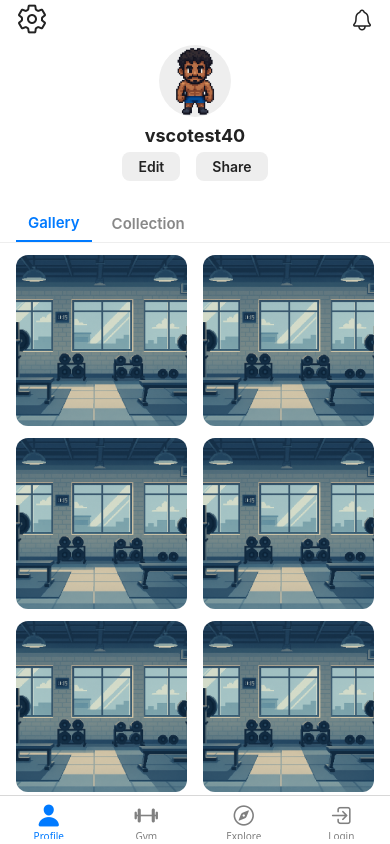
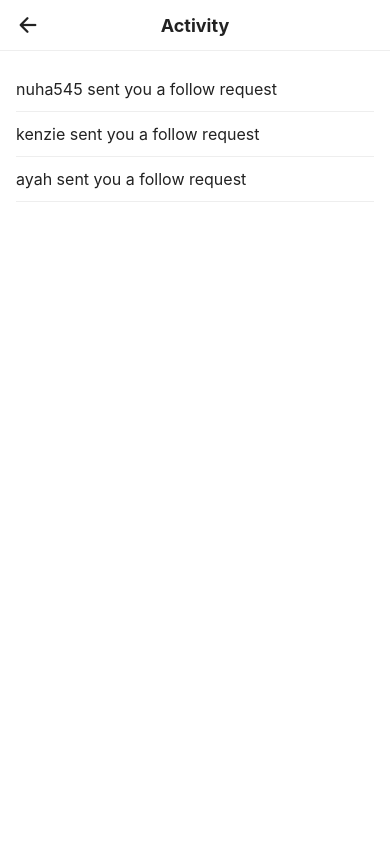
Before and after one commit to aliiqbal24/FitPal---Mobile-App, a React Native app: screen /Activity in a window 390 px wide. Built offline with nearby package versions, Linux system fonts and the light colour scheme.

Commit message:
Add Activity screen and navigation

```diff
--- a/src/navigation/RootNavigator.js
+++ b/src/navigation/RootNavigator.js
@@ -2,6 +2,7 @@ import React from 'react';
 import { createNativeStackNavigator } from '@react-navigation/native-stack';
 import TabNavigator from './TabNavigator';
 import SettingsScreen from '../screens/SettingsScreen';
+import ActivityScreen from '../screens/ActivityScreen';
 
 const Stack = createNativeStackNavigator();
 
@@ -10,6 +11,7 @@ export default function RootNavigator() {
     <Stack.Navigator screenOptions={{ headerShown: false }}>
       <Stack.Screen name="Tabs" component={TabNavigator} />
       <Stack.Screen name="Settings" component={SettingsScreen} />
+      <Stack.Screen name="Activity" component={ActivityScreen} />
     </Stack.Navigator>
   );
 }
--- /dev/null
+++ b/src/screens/ActivityScreen.js
@@ -0,0 +1,64 @@
+import React from 'react';
+import { View, Text, StyleSheet, TouchableOpacity, ScrollView } from 'react-native';
+import { SafeAreaView } from 'react-native-safe-area-context';
+import { Ionicons } from '@expo/vector-icons';
+
+export default function ActivityScreen({ navigation }) {
+  const activities = [
+    'nuha545 sent you a follow request',
+    'kenzie sent you a follow request',
+    'ayah sent you a follow request',
+  ];
+
+  return (
+    <SafeAreaView style={styles.container}>
+      <View style={styles.header}>
+        <TouchableOpacity onPress={() => navigation.goBack()}>
+          <Ionicons name="arrow-back" size={24} color="#222" />
+        </TouchableOpacity>
+        <Text style={styles.headerTitle}>Activity</Text>
+        <View style={{ width: 24 }} />
+      </View>
+      <ScrollView contentContainerStyle={styles.scrollContent} showsVerticalScrollIndicator={false}>
+        {activities.map((msg, idx) => (
+          <View key={idx} style={styles.activityItem}>
+            <Text style={styles.activityText}>{msg}</Text>
+          </View>
+        ))}
+      </ScrollView>
+    </SafeAreaView>
+  );
+}
+
+const styles = StyleSheet.create({
+  container: {
+    flex: 1,
+    backgroundColor: '#fff',
+  },
+  header: {
+    flexDirection: 'row',
+    alignItems: 'center',
+    justifyContent: 'space-between',
+    paddingHorizontal: 16,
+    paddingVertical: 12,
+    borderBottomWidth: 1,
+    borderColor: '#eee',
+  },
+  headerTitle: {
+    fontSize: 18,
+    fontWeight: '700',
+    color: '#222',
+  },
+  scrollContent: {
+    padding: 16,
+  },
+  activityItem: {
+    paddingVertical: 12,
+    borderBottomWidth: 1,
+    borderColor: '#eee',
+  },
+  activityText: {
+    fontSize: 16,
+    color: '#222',
+  },
+});
--- a/src/screens/ProfileScreen.js
+++ b/src/screens/ProfileScreen.js
@@ -27,7 +27,7 @@ export default function ProfileScreen() {
         <TouchableOpacity onPress={() => navigation.navigate('Settings')}>
           <Ionicons name="settings-outline" size={32} color="#222" />
         </TouchableOpacity>
-        <TouchableOpacity>
+        <TouchableOpacity onPress={() => navigation.navigate('Activity')}>
           <Ionicons name="notifications-outline" size={24} color="#222" />
         </TouchableOpacity>
       </View>
```
